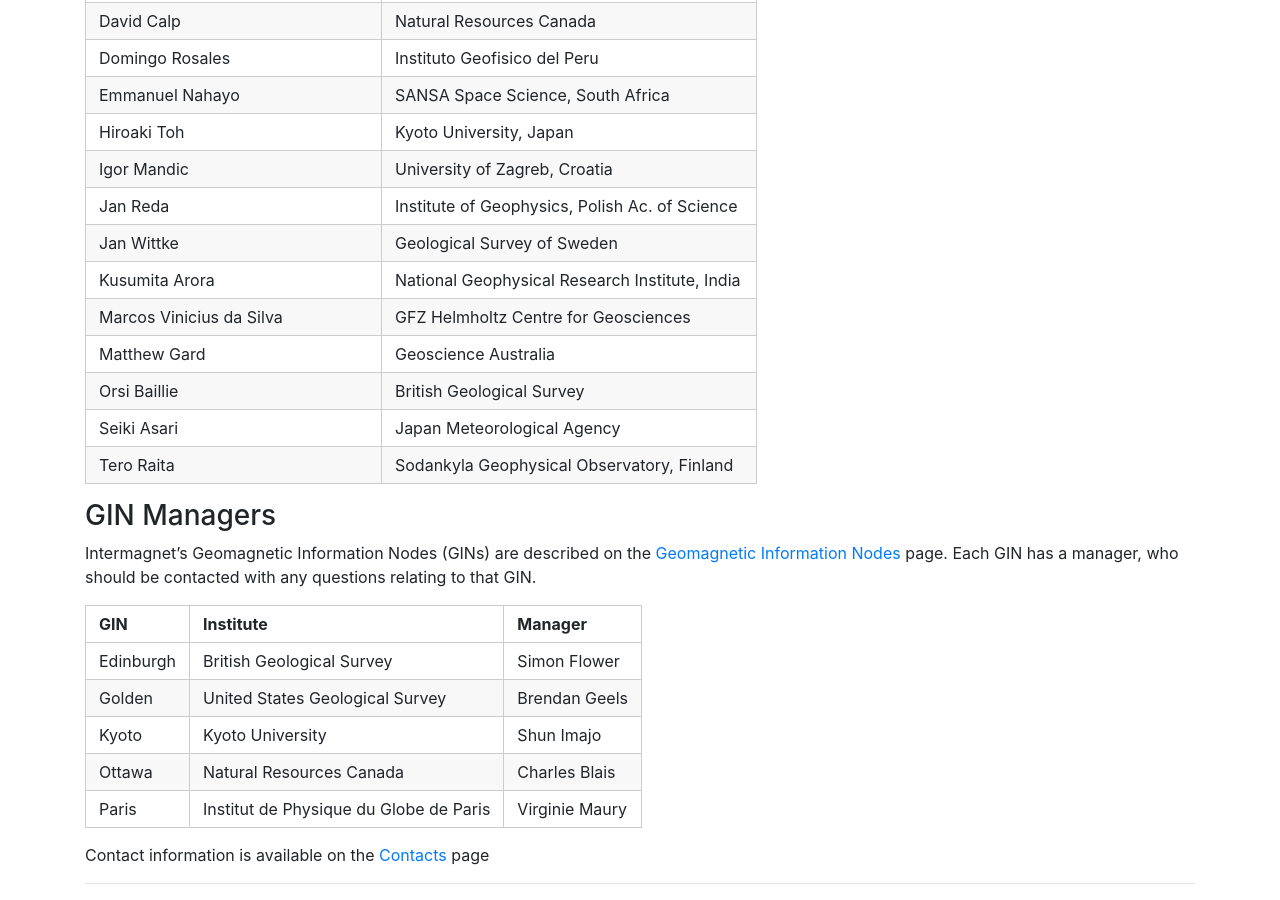
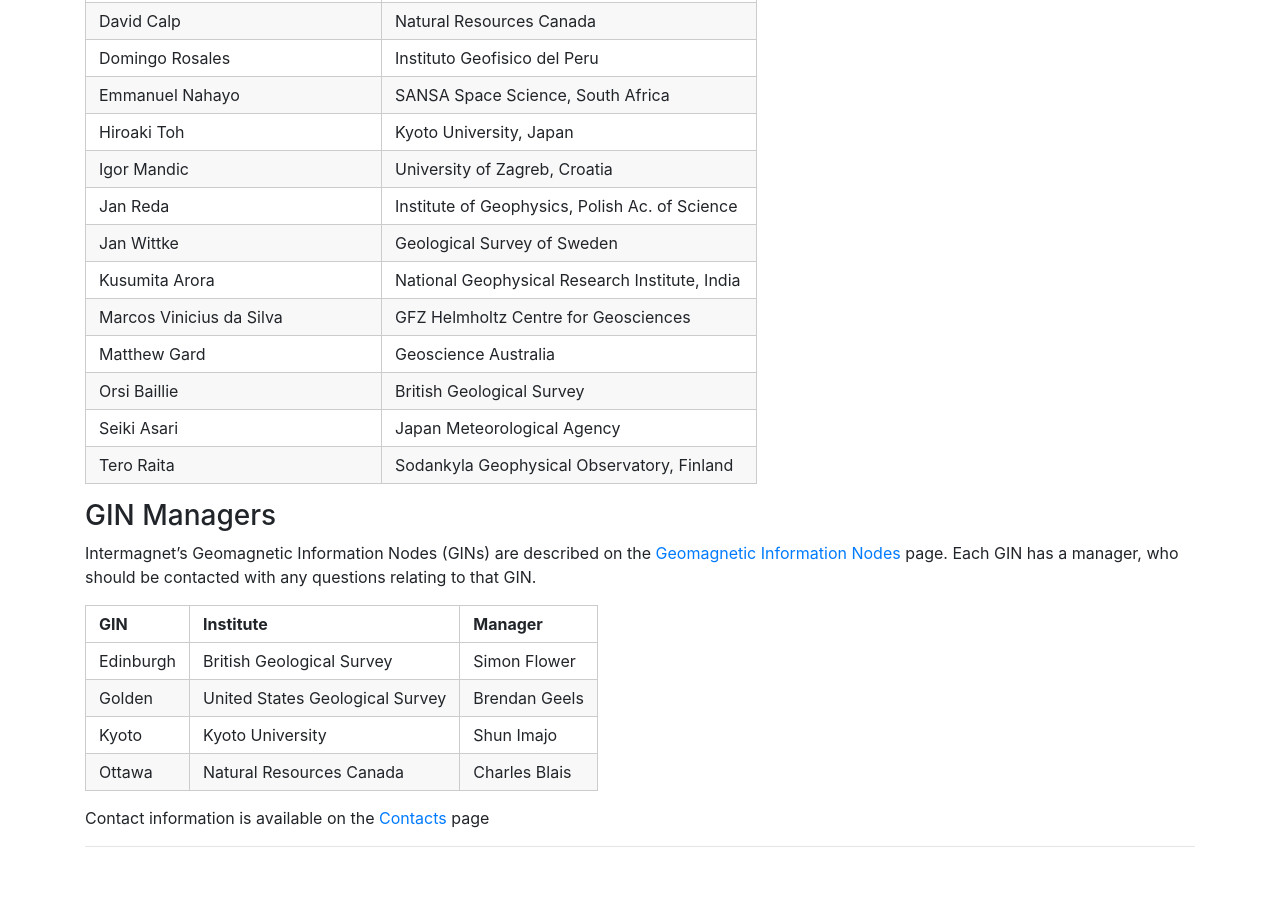
Before and after one commit to INTERMAGNET/intermagnet.github.io, a Jekyll site: the page built from structure.md, in a window 1280 px wide and 900 px high, scrolled down 2047 px. Built offline with Jekyll 4.4.1, drawn with Linux system fonts in a browser that asks for light colours; after the commit the page ends 2910 px from its top, so only the background shows below that.

Commit message:
Update structure.md
deleted paris gin

```diff
--- a/structure.md
+++ b/structure.md
@@ -93,7 +93,6 @@ to that GIN.
 | Golden | United States Geological Survey | Brendan Geels
 | Kyoto | Kyoto University | Shun Imajo
 | Ottawa | Natural Resources Canada | Charles Blais
-| Paris | Institut de Physique du Globe de Paris | Virginie Maury
 
 
 Contact information is available on the [Contacts](contacts.md#geomagnetic-information-nodes) page
```
